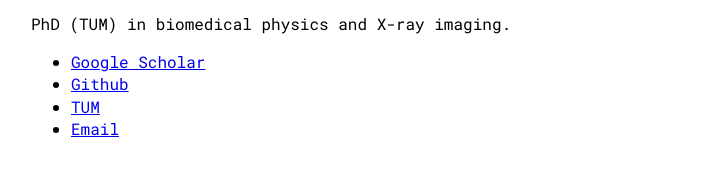
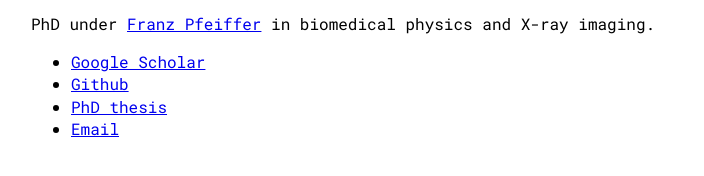
Before and after one commit to clemisch/clemisch.github.io, a plain HTML site: page index.html in a window 1280 px wide. Shown: the part 194-370 px from the top of the page, without its empty margins (284-988 px from the left). Drawn offline with Linux system fonts and the light colour scheme.

Commit message:
Add link to thesis PDF

```diff
--- a/index.html
+++ b/index.html
@@ -32,12 +32,12 @@
 
         <p>Interested in new X-ray imaging methods, computational physics, and the use of modern tools to advance scientific computing in an efficient and human-friendly manner.</p>
 
-        <p>PhD (TUM) in biomedical physics and X-ray imaging.</p>
+        <p>PhD under <a href="https://www.ph.nat.tum.de/en/e17/home/">Franz Pfeiffer</a> in biomedical physics and X-ray imaging.</p>
 
         <ul>
             <li><a href="https://scholar.google.com/citations?user=pdftypEAAAAJ&hl=de">Google Scholar</a></li>
             <li><a href="https://github.com/clemisch">Github</a></li>
-            <li><a href="https://www.ph.nat.tum.de/en/e17/home/">TUM</a></li>
+            <li><a href="https://mediatum.ub.tum.de/doc/1720796/1720796.pdf">PhD thesis</a></li>
             <li><a href="mailto:clemisch@tuta.io">Email</a></li>
         </ul>
     </div>
```
